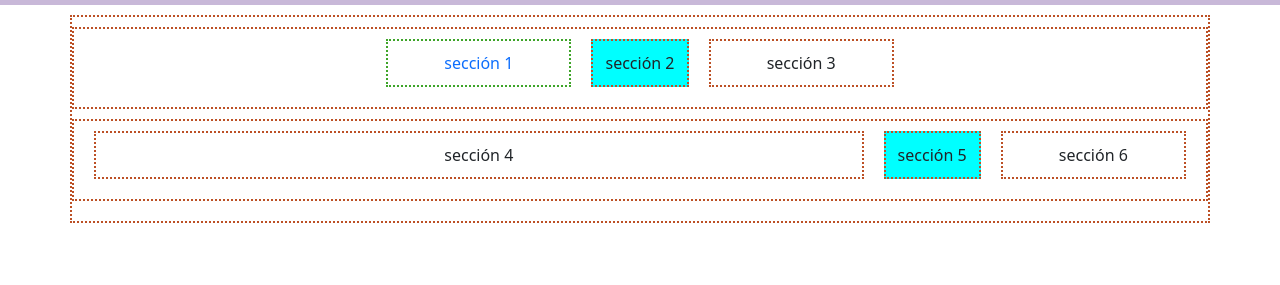
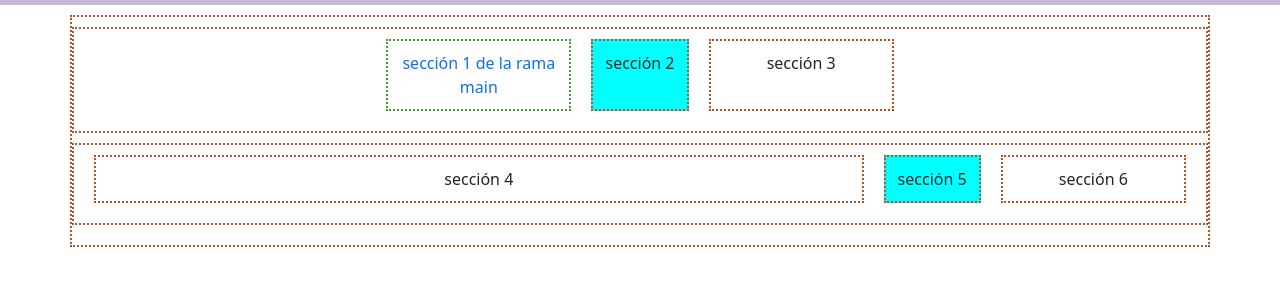
Before and after one commit to summhy/Clase1712, a plain HTML site: page index.html in a window 1280 px wide. Shown: the part 51-336 px from the top of the page. Drawn offline with nearby package versions, Linux system fonts and the light colour scheme.

Commit message:
cambios en el main

```diff
--- a/index.html
+++ b/index.html
@@ -46,7 +46,7 @@
         <div class="container text-center">
             <div class="row justify-content-md-center">
               <div class="col col-lg-2 text-primary" id="seccion1">
-                sección 1
+                sección 1 de la rama main
               </div>
               <div class="col-md-auto secciones">
                 sección 2
```
